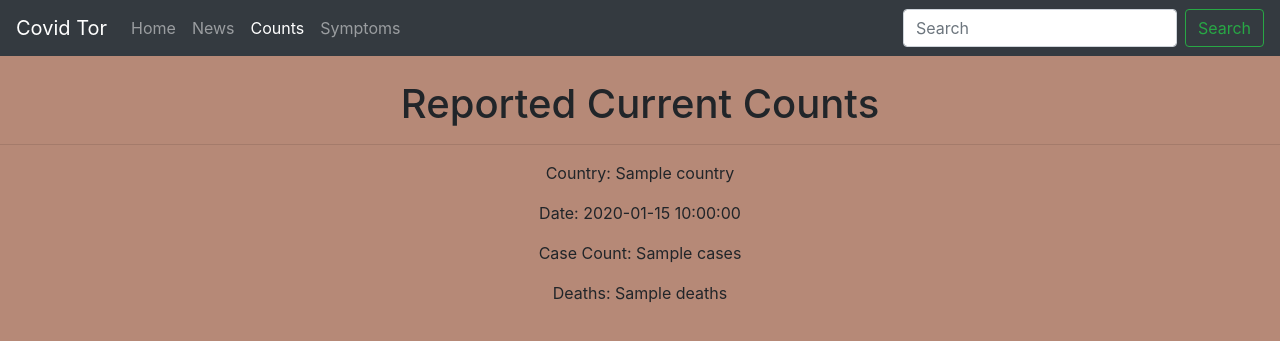
After one commit to pab15/Covid-Tor, a Flask app: template app/templates/countrycounts.html in a window 1280 px wide. The commit adds this page. Shown: the top 341 px of the page. Run offline with Flask 2, Linux system fonts and the light colour scheme; the template is opened without the code that fills it: most values are stand-ins (such as "Sample title", 1, 10 or a date in 2020); some libraries are stand-ins or nearby versions.

Commit message:
Search for counts

```diff
--- a/app/routes.py
+++ b/app/routes.py
@@ -3,7 +3,7 @@ import sqlite3
 import datetime
 from app import app
 from app.dbreader import *
-from flask import render_template
+from flask import render_template, request, url_for, flash
 
 @app.route('/')
 def index():
@@ -14,9 +14,47 @@ def news():
     article_list = create_article_list()
     return render_template('news.html', article_list=article_list)
 
-@app.route('/counts')
+@app.route('/counts', methods=['POST', 'GET'])
 def counts():
-    return render_template('counts.html')
+    data = {}
+    if request.method == 'POST':
+        conn = sqlite3.connect('data.db')
+        curs = conn.cursor()
+        if request.form.get('USA') == 'USA':
+            location = request.form['location']
+            date = datetime.now().strftime("%B %d, %Y")
+            curs.execute('SELECT country, date, casescount, deathcount FROM "countrycounts" WHERE country=? AND date=?', (location, date))
+            check_state = curs.fetchone()
+            if check_state:
+                data["country"] = check_state[0]
+                data["date"] = check_state[1]
+                data["cases"] = check_state[2]
+                data["deaths"] = check_state[3]
+                return render_template('statecounts.html', data=data)
+            else:
+                flash('State not found in database!')
+                return render_template('counts.html')
+        else:
+            location = request.form['location']
+            date = datetime.now().strftime("%B %d, %Y")
+            curs.execute('SELECT country FROM "countrycounts" WHERE country=? AND date=?', (location, date))
+            check_country = curs.fetchone()
+            if check_country:
+                data['country'] = location
+                data['date'] = date
+                curs.execute('SELECT casescount FROM "countrycounts" WHERE country=? AND date=?', (location, date))
+                cases = curs.fetchone()
+                data['cases'] = str(cases[0])
+                curs.execute('SELECT deathcount FROM "countrycounts" WHERE country=? AND date=?', (location, date))
+                deaths = curs.fetchone()
+                data['deaths'] = str(deaths[0])
+                return render_template('countrycounts.html', data=data)
+            else:
+                flash('Country not found in database!')
+                return render_template('counts.html')
+        conn.close()
+    else:
+        return render_template('counts.html')
 
 @app.route('/symptoms')
 def symptoms():
--- /dev/null
+++ b/app/templates/countrycounts.html
@@ -0,0 +1,25 @@
+{% extends "template.html" %}
+{% block title %}Counts{% endblock %}
+{% block search_active %}
+    <form class="form-inline my-2 my-lg-0">
+        <input class="form-control mr-sm-2" type="search" placeholder="Search" aria-label="Search">
+        <button class="btn btn-outline-success my-2 my-sm-0" type="submit">Search</button>
+    </form>
+{% endblock %}
+{% block counts_active %}active{% endblock %}
+{% block body %}
+<center>
+    <h1>
+        Reported Current Counts
+    </h1>
+</center>
+<hr>
+<center>
+<div class="container">
+    <p>Country: {{data['country']}}</p>
+    <p>Date: {{data['date']}}</p>
+    <p>Case Count: {{data['cases']}}</p>
+    <p>Deaths: {{data['deaths']}}</p>
+</div>
+</center>
+{% endblock %}
```
Also changed, not shown: app/dbcreator.py (+6 -4 lines), app/templates/counts.html (+14 -0 lines), app/templates/statecounts.html (added, +25 -0 lines), data.db.
